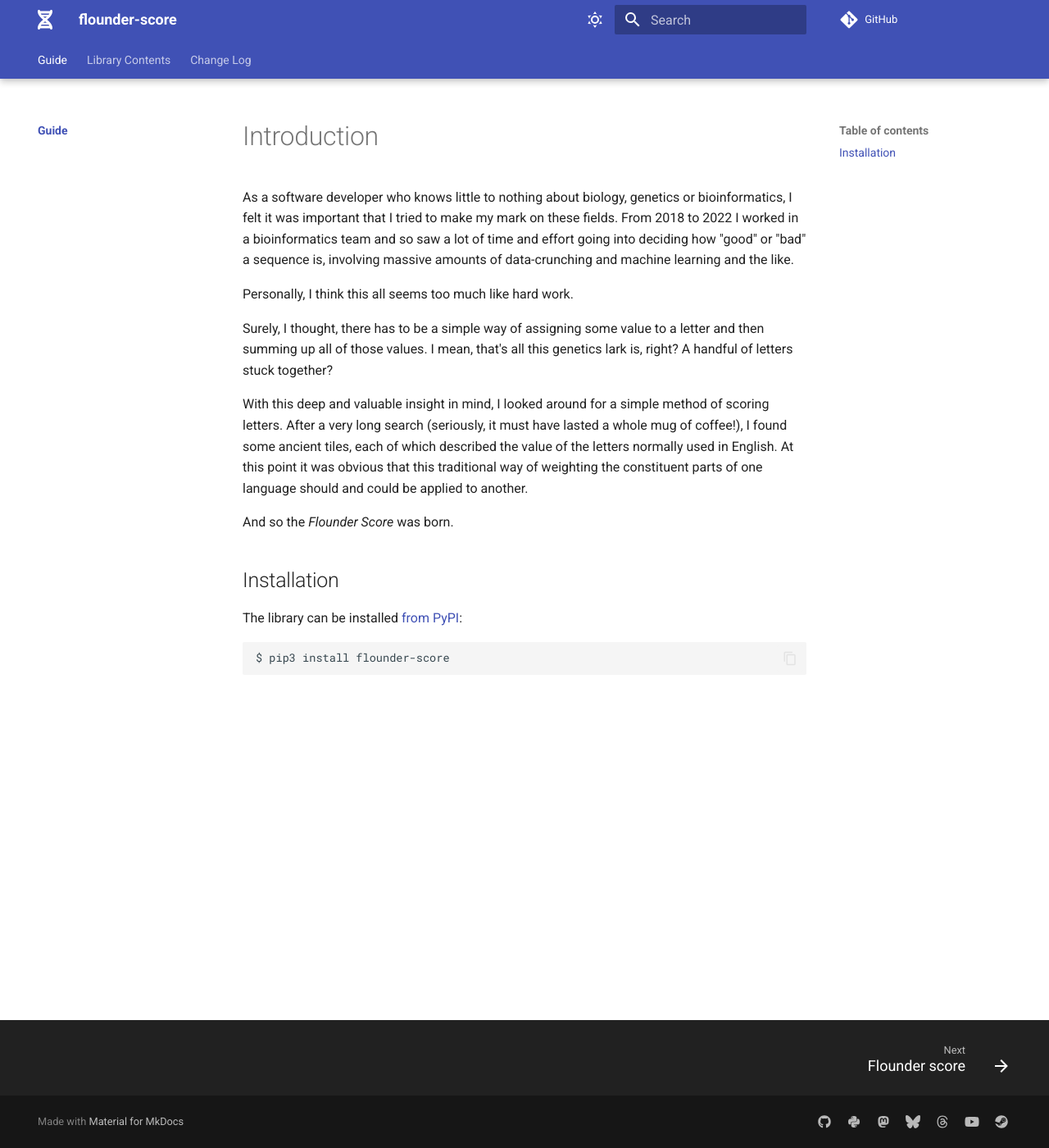
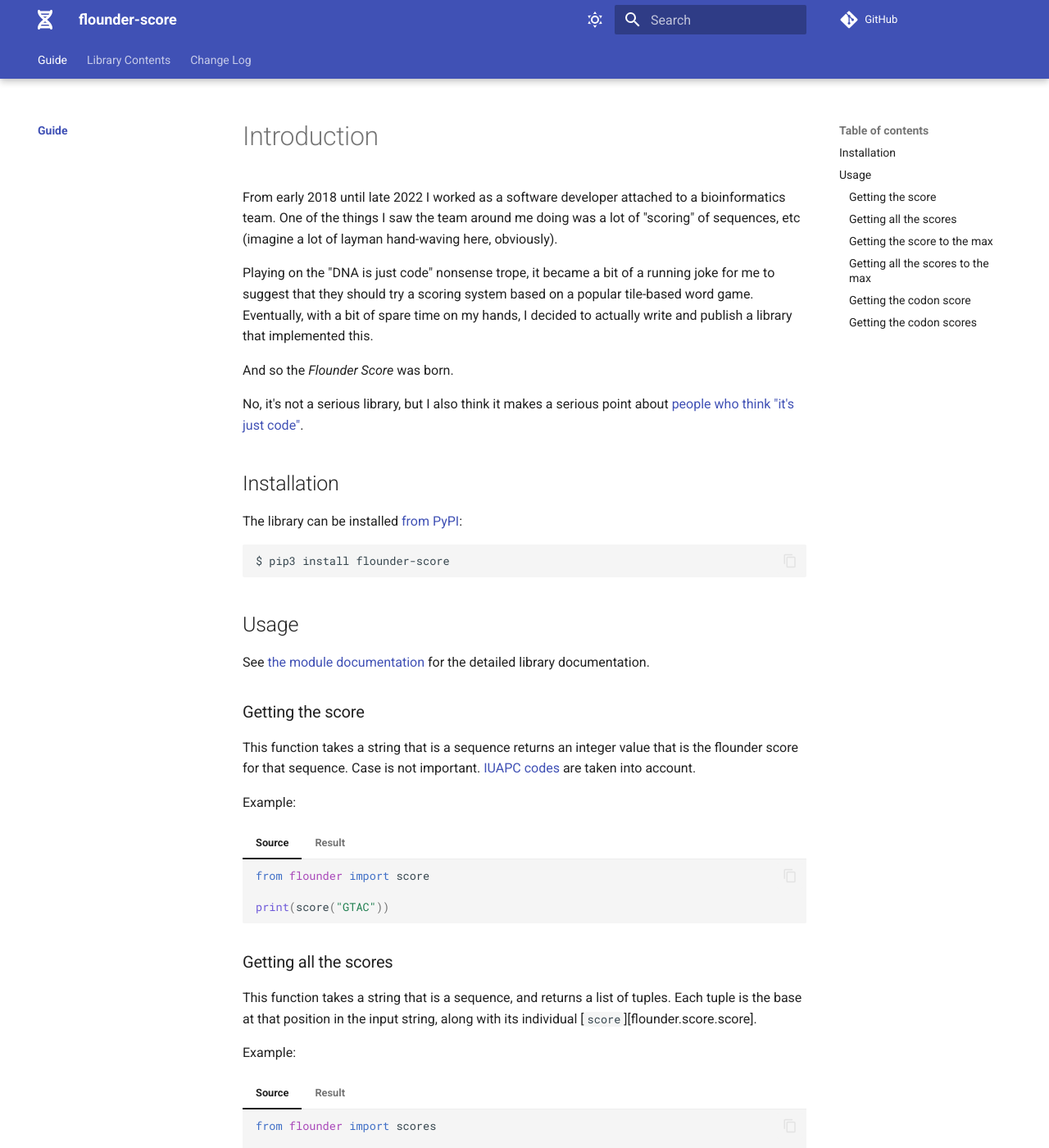
Before and after one commit to davep/flounder_score, an MkDocs documentation site: the page built from docs/index.md, in a window 1280 px wide and 1400 px high. Shown: the whole window at 82% size. Built offline with MkDocs 1.6.1 and Material for MkDocs 9.7.7, drawn with Linux system fonts in a browser that asks for light colours; comment, search, counter and statistics services are not loaded; some of the changed text lies outside the part shown.

Commit message:
:books: More overhauling of all things documentation-related

````diff
--- a/docs/index.md
+++ b/docs/index.md
@@ -1,26 +1,20 @@
 # Introduction
 
-As a software developer who knows little to nothing about biology, genetics
-or bioinformatics, I felt it was important that I tried to make my mark on
-these fields. From 2018 to 2022 I worked in a bioinformatics team and so saw
-a lot of time and effort going into deciding how "good" or "bad" a sequence
-is, involving massive amounts of data-crunching and machine learning and the
-like.
+From early 2018 until late 2022 I worked as a software developer attached to
+a bioinformatics team. One of the things I saw the team around me doing was
+a lot of "scoring" of sequences, etc (imagine a lot of layman hand-waving
+here, obviously).
 
-Personally, I think this all seems too much like hard work.
-
-Surely, I thought, there has to be a simple way of assigning some value to a
-letter and then summing up all of those values. I mean, that's all this
-genetics lark is, right? A handful of letters stuck together?
-
-With this deep and valuable insight in mind, I looked around for a simple
-method of scoring letters. After a very long search (seriously, it must have
-lasted a whole mug of coffee!), I found some ancient tiles, each of which
-described the value of the letters normally used in English. At this point
-it was obvious that this traditional way of weighting the constituent parts
-of one language should and could be applied to another.
+Playing on the "DNA is just code" nonsense trope, it became a bit of a
+running joke for me to suggest that they should try a scoring system based
+on a popular tile-based word game. Eventually, with a bit of spare time on
+my hands, I decided to actually write and publish a library that implemented
+this.
 
 And so the *Flounder Score* was born.
+
+No, it's not a serious library, but I also think it makes a serious point
+about [people who think "it's just code"](https://xkcd.com/1605/).
 
 ## Installation
 
@@ -31,4 +25,104 @@ PyPI](https://pypi.org/project/flounder-score/):
 $ pip3 install flounder-score
 ```
 
+## Usage
+
+See [the module documentation](flounder.md) for the detailed library
+documentation.
+
+### Getting the score
+
+This function takes a string that is a sequence returns an integer value
+that is the flounder score for that sequence. Case is not important. [IUAPC
+codes](https://www.bioinformatics.org/sms/iupac.html) are taken into
+account.
+
+Example:
+
+```python exec="on" source="tabbed-left" result="python"
+from flounder import score
+
+print(score("GTAC"))
+```
+
+### Getting all the scores
+
+This function takes a string that is a sequence, and returns a list of
+tuples. Each tuple is the base at that position in the input string, along
+with its individual [`score`][flounder.score.score].
+
+Example:
+
+```python exec="on" source="tabbed-left" result="python"
+from flounder import scores
+
+print(scores("gtac"))
+```
+
+### Getting the score to the max
+
+This function takes a string that is a sequence, and returns a "to the max"
+score. Case is not important. [IUAPC
+codes](https://www.bioinformatics.org/sms/iupac.html) are taken into
+account.
+
+The difference with this scoring is that, for the bases, not only do they
+score for their own [`score`][flounder.score.score], they also
+[`score`][flounder.score.score] for every [IUAPC
+code](https://www.bioinformatics.org/sms/iupac.html) that is related to that
+base.
+
+Example:
+
+```python exec="on" source="tabbed-left" result="python"
+from flounder import score_to_the_max
+
+print(score_to_the_max("gtac"))
+```
+
+### Getting all the scores to the max
+
+This function is similar to [`scores`][flounder.score.scores], except it
+returns a list of tuples where each tuple is the base at that position in
+the input sequence, along with its individual
+[`score_to_the_max`][flounder.score.score_to_the_max].
+
+Example:
+
+```python exec="on" source="tabbed-left" result="python"
+from flounder import scores_to_the_max
+
+print(scores_to_the_max("gtac"))
+```
+
+### Getting the codon score
+
+This function takes the input sequence, translates it into an amino acid
+sequence (using as many codons as it can find from the first position), and
+then [scores][flounder.score.score] that resulting sequence.
+
+For example:
+
+```python exec="on" source="tabbed-left" result="python"
+from flounder import codon_score
+
+print(codon_score("AGACGCAGTCTT"))
+```
+
+### Getting the codon scores
+
+This function takes an input sequence, translates it into an amino acid
+sequence (using as many codons as it can find from the first position), and
+then returns a list of tuples where the value in the first position is the
+codon being scored and the second is the [score for that
+codon][flounder.score.codon_score].
+
+For example:
+
+```python exec="on" source="tabbed-left" result="python"
+from flounder import codon_scores
+
+print(codon_scores("AGACGCAGTCTT"))
+```
+
 [//]: # (index.md ends here)
--- a/mkdocs.yml
+++ b/mkdocs.yml
@@ -6,15 +6,16 @@ nav:
   - Guide:
       - index.md
   - Library Contents:
-      - flounder_score.md
+      - flounder.md
   - Change Log: changelog.md
 
 watch:
-  - src/flounder_score
+  - src/flounder
 
 markdown_extensions:
   - admonition
   - pymdownx.snippets
+  - pymdownx.superfences
   - markdown.extensions.attr_list
   - pymdownx.tabbed:
       alternate_style: true
@@ -22,6 +23,7 @@ markdown_extensions:
 plugins:
   search:
   autorefs:
+  markdown-exec:
   mkdocstrings:
     default_handler: python
     enable_inventory: true
--- a/pyproject.toml
+++ b/pyproject.toml
@@ -59,6 +59,7 @@ dev = [
     "ruff>=0.12.9",
     "pytest>=8.4.2",
     "pytest-cov>=7.0.0",
+    "markdown-exec>=1.11.0",
 ]
 
 [[tool.uv.index]]
````
Also changed, not shown: docs/flounder.md (added, +3 -0 lines), docs/flounder_score.md (deleted, +0 -3 lines), 2 other files.
